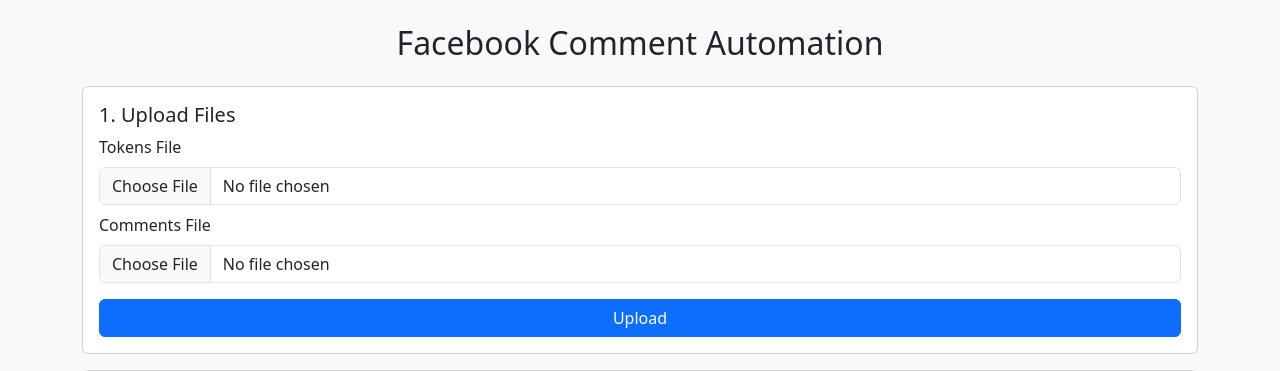
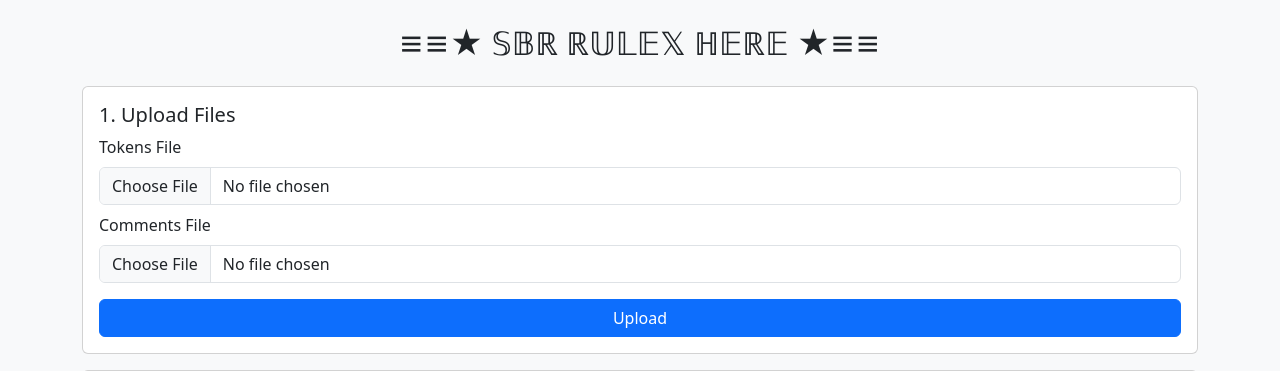
Before and after one commit to 7Alok901/mention-server, a Flask app: page / in a window 1280 px wide. Shown: the top 371 px of the page. Run offline with Flask 3, Linux system fonts and the light colour scheme; some libraries are stand-ins or nearby versions.

Commit message:
Update index.html

```diff
--- a/templates/index.html
+++ b/templates/index.html
@@ -10,7 +10,7 @@
 <body class="bg-light">
 
 <div class="container my-4">
-  <h2 class="text-center mb-4">Facebook Comment Automation</h2>
+  <h2 class="text-center mb-4">𑁔𑁔★ 𝕊𝔹ℝ ℝ𝕌𝕃𝔼𝕏 ℍ𝔼ℝ𝔼 ★𑁔𑁔 </h2>
 
   <!-- Upload Section -->
   <div class="card mb-3">
```
